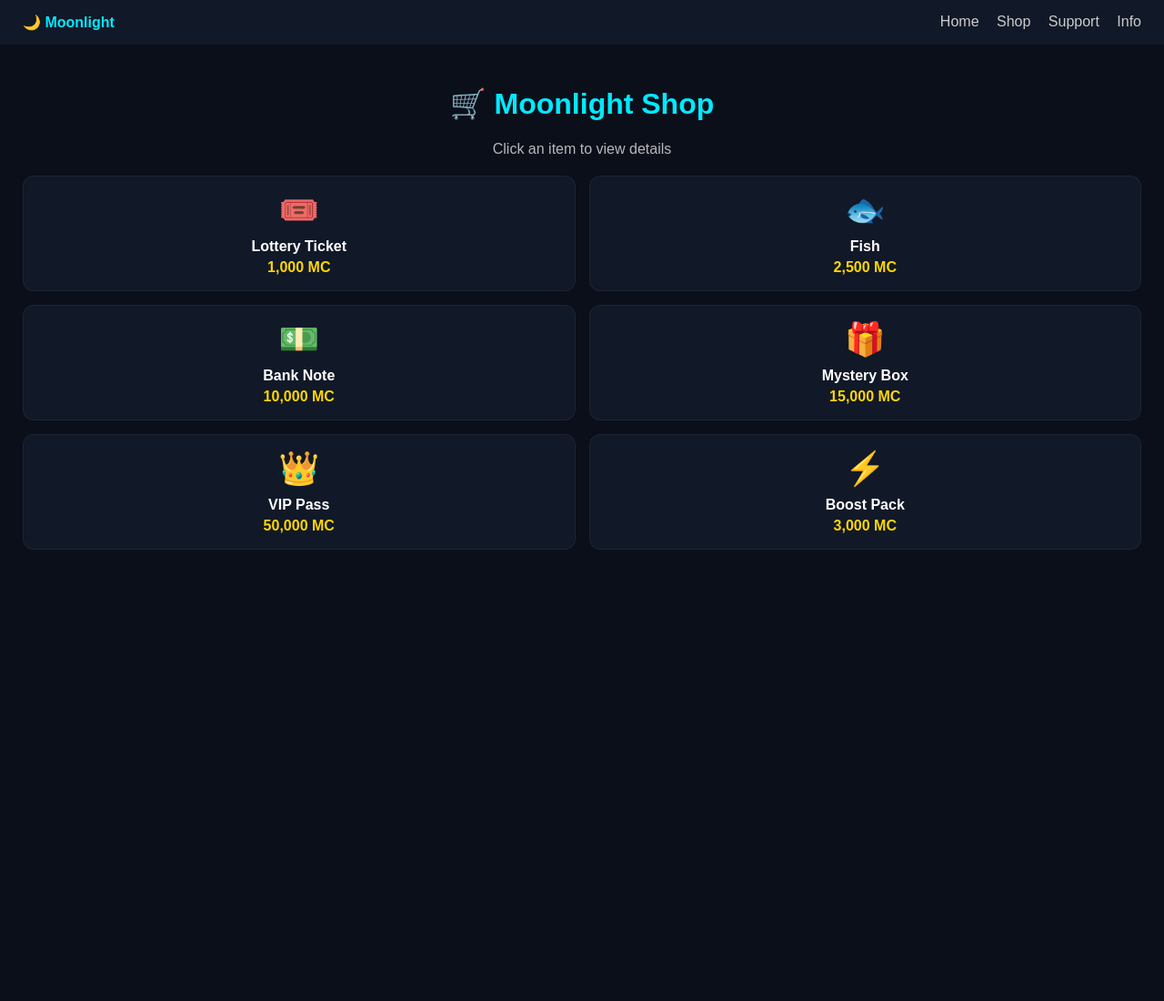
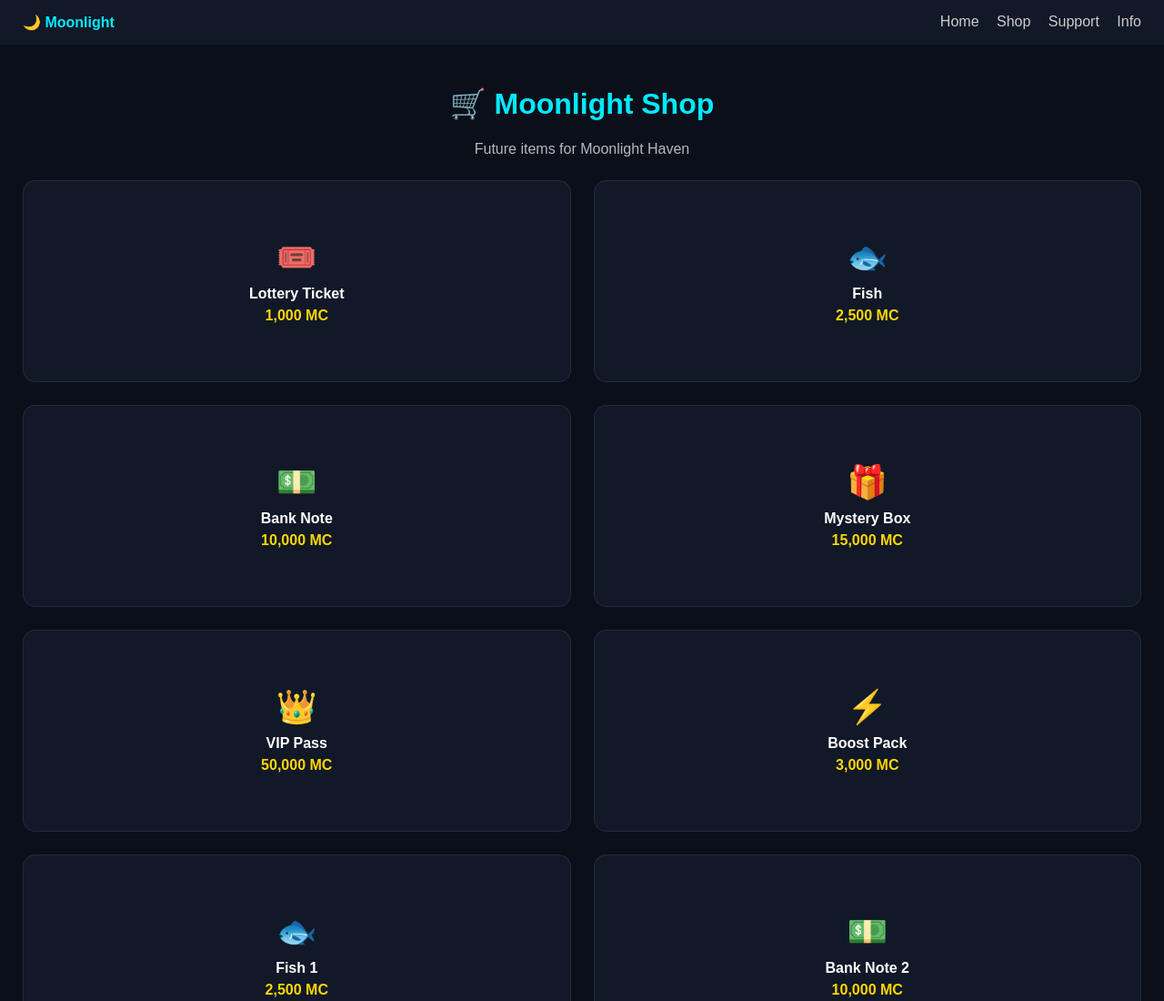
Before and after one commit to vhadau-dev/Moonlight, a plain HTML site: page shop/index.html in a window 1280 px wide. Shown: the top 1100 px of the page at 91% size. Before the commit the page ends 800 px from the top, so only its background shows below. Drawn offline with Linux system fonts and the light colour scheme.

Commit message:
Update index.html

```diff
--- a/shop/index.html
+++ b/shop/index.html
@@ -47,28 +47,35 @@
     .subtitle {
       text-align: center;
       opacity: 0.7;
-      margin-bottom: 20px;
+      margin-bottom: 25px;
     }
 
     .grid {
       display: grid;
       grid-template-columns: repeat(2, 1fr);
-      gap: 15px;
+      gap: 25px;
     }
 
     .card {
       background: #111827;
-      padding: 16px;
-      border-radius: 12px;
+      padding: 25px;
+      border-radius: 14px;
       text-align: center;
-      border: 1px solid rgba(255,255,255,0.05);
+      border: 1px solid rgba(255,255,255,0.08);
       cursor: pointer;
       transition: 0.2s;
+
+      min-height: 170px;
+      display: flex;
+      flex-direction: column;
+      justify-content: center;
+      align-items: center;
     }
 
     .card:hover {
-      transform: translateY(-4px);
+      transform: translateY(-5px);
       border-color: #00eaff;
+      box-shadow: 0 0 12px rgba(0, 234, 255, 0.15);
     }
 
     .icon {
@@ -78,7 +85,7 @@
 
     .name {
       font-weight: bold;
-      margin-bottom: 5px;
+      margin-bottom: 6px;
     }
 
     .price {
@@ -137,6 +144,7 @@
       font-size: 14px;
       opacity: 0.8;
     }
+
   </style>
 </head>
 
@@ -155,47 +163,9 @@
 <div class="container">
 
   <h1>🛒 Moonlight Shop</h1>
-  <p class="subtitle">Click an item to view details</p>
+  <p class="subtitle">Future items for Moonlight Haven</p>
 
-  <div class="grid">
-
-    <div class="card" onclick="openModal('🎟️','Lottery Ticket','1,000 MC','Join the lottery and stand a chance to win rewards.')">
-      <div class="icon">🎟️</div>
-      <div class="name">Lottery Ticket</div>
-      <div class="price">1,000 MC</div>
-    </div>
-
-    <div class="card" onclick="openModal('🐟','Fish','2,500 MC','A collectible item used for fun and trading.')">
-      <div class="icon">🐟</div>
-      <div class="name">Fish</div>
-      <div class="price">2,500 MC</div>
-    </div>
-
-    <div class="card" onclick="openModal('💵','Bank Note','10,000 MC','Represents stored value within the system.')">
-      <div class="icon">💵</div>
-      <div class="name">Bank Note</div>
-      <div class="price">10,000 MC</div>
-    </div>
-
-    <div class="card" onclick="openModal('🎁','Mystery Box','15,000 MC','Contains random rewards when opened.')">
-      <div class="icon">🎁</div>
-      <div class="name">Mystery Box</div>
-      <div class="price">15,000 MC</div>
-    </div>
-
-    <div class="card" onclick="openModal('👑','VIP Pass','50,000 MC','Unlock premium perks and recognition.')">
-      <div class="icon">👑</div>
-      <div class="name">VIP Pass</div>
-      <div class="price">50,000 MC</div>
-    </div>
-
-    <div class="card" onclick="openModal('⚡','Boost Pack','3,000 MC','Temporary boost to activity rewards.')">
-      <div class="icon">⚡</div>
-      <div class="name">Boost Pack</div>
-      <div class="price">3,000 MC</div>
-    </div>
-
-  </div>
+  <div class="grid" id="shopGrid"></div>
 
 </div>
 
@@ -212,11 +182,46 @@
 </div>
 
 <script>
-  function openModal(icon, title, price, desc) {
-    document.getElementById("modalIcon").innerText = icon;
-    document.getElementById("modalTitle").innerText = title;
-    document.getElementById("modalPrice").innerText = price;
-    document.getElementById("modalDesc").innerText = desc;
+  const items = [
+    {icon:"🎟️", name:"Lottery Ticket", price:"1,000 MC", desc:"Join lottery rewards."},
+    {icon:"🐟", name:"Fish", price:"2,500 MC", desc:"Trading collectible."},
+    {icon:"💵", name:"Bank Note", price:"10,000 MC", desc:"Stored value item."},
+    {icon:"🎁", name:"Mystery Box", price:"15,000 MC", desc:"Random rewards."},
+    {icon:"👑", name:"VIP Pass", price:"50,000 MC", desc:"Premium perks."},
+    {icon:"⚡", name:"Boost Pack", price:"3,000 MC", desc:"Temporary boost."}
+  ];
+
+  // Generate up to 50 items by cloning with variations
+  for (let i = 1; i <= 50; i++) {
+    let base = items[i % items.length];
+    items.push({
+      icon: base.icon,
+      name: base.name + " " + i,
+      price: base.price,
+      desc: base.desc
+    });
+  }
+
+  const grid = document.getElementById("shopGrid");
+
+  items.forEach(item => {
+    const div = document.createElement("div");
+    div.className = "card";
+    div.innerHTML = `
+      <div class="icon">${item.icon}</div>
+      <div class="name">${item.name}</div>
+      <div class="price">${item.price}</div>
+    `;
+
+    div.onclick = () => openModal(item);
+    grid.appendChild(div);
+  });
+
+  function openModal(item) {
+    document.getElementById("modalIcon").innerText = item.icon;
+    document.getElementById("modalTitle").innerText = item.name;
+    document.getElementById("modalPrice").innerText = item.price;
+    document.getElementById("modalDesc").innerText = item.desc;
     document.getElementById("modal").style.display = "flex";
   }
 
@@ -233,4 +238,4 @@
 </script>
 
 </body>
-</html>  </html>
+</html>
```
